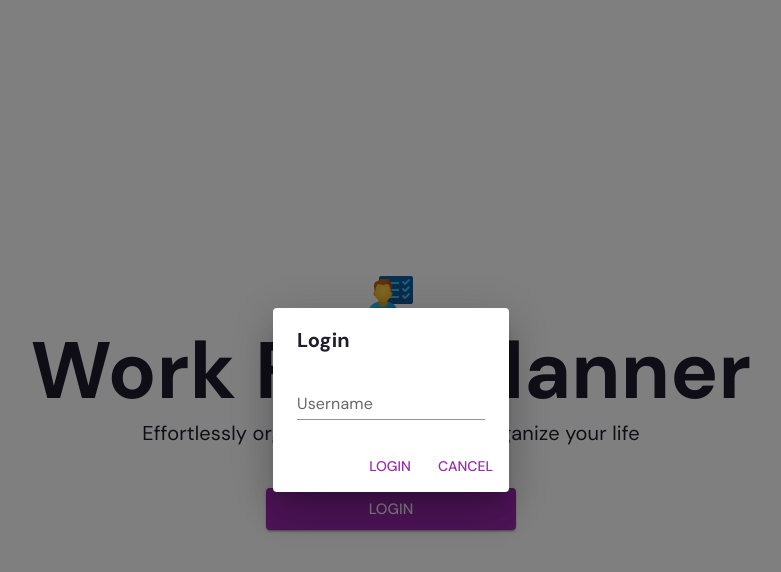
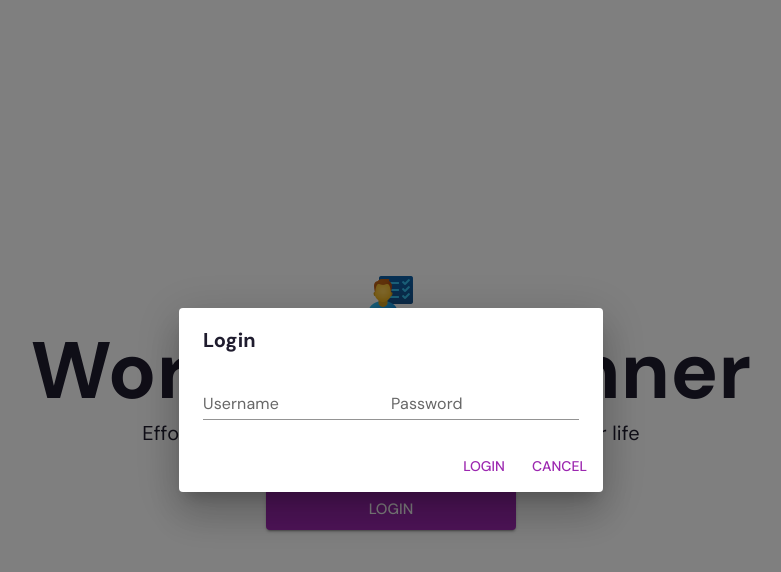
Before and after one commit to Vkerubo/work-flow-planner-frontend, a React (Create React App) app: page / in a window 1280 px wide. Both pictures are taken after a click on the button "LOGIN". Shown: the top 572 px of the page, without its empty margins (249-1030 px from the left). Built offline with nearby package versions, Linux system fonts and the light colour scheme; no server answers.

Commit message:
include login password

```diff
--- a/src/containers/Login.js
+++ b/src/containers/Login.js
@@ -16,12 +16,13 @@ const Login = () => {
   const navigate = useNavigate();
   const [openModal, setOpenModal] = useState(false);
   const [userName, setUserName] = useState("");
+  const [password, setPassword] = useState("");
   const [isLoggedIn, setIsLoggedIn] = useState(false);
 
   const handleLogin = () => {
     // Perform login authentication logic here
-    // For simplicity, we'll check if the username is not empty
-    if (userName.trim() !== "") {
+    // For simplicity, we'll check if the username and password are not empty
+    if (userName.trim() !== "" && password.trim() !== "") {
       setIsLoggedIn(true);
       setOpenModal(false);
       navigate("/projects"); // Navigate to the projects path
@@ -79,6 +80,13 @@ const Login = () => {
             value={userName}
             onChange={(event) => setUserName(event.target.value)}
           />
+          <TextField
+            label="Password"
+            variant="standard"
+            type="password"
+            value={password}
+            onChange={(event) => setPassword(event.target.value)}
+          />
         </DialogContent>
         <DialogActions>
           <Button onClick={handleLogin} color="primary">
```
